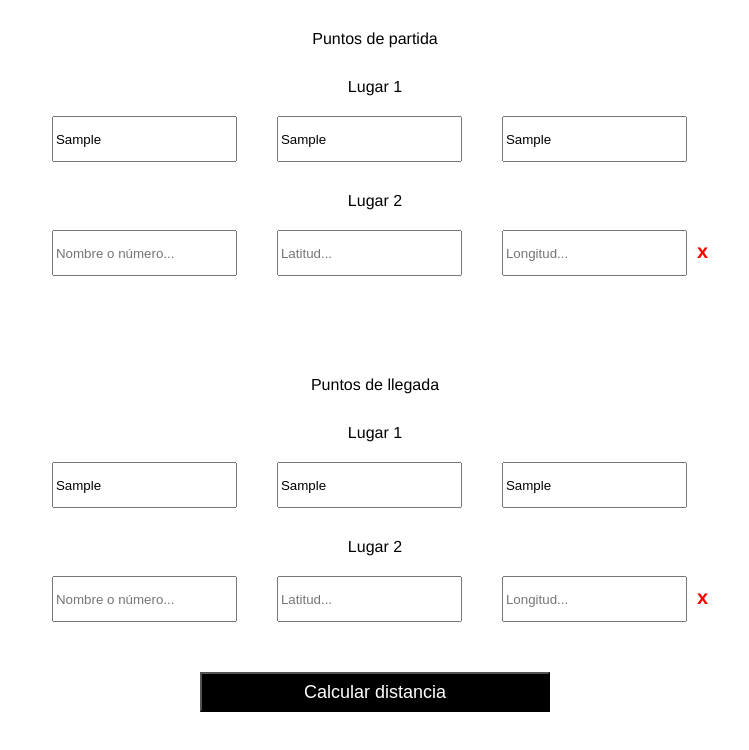
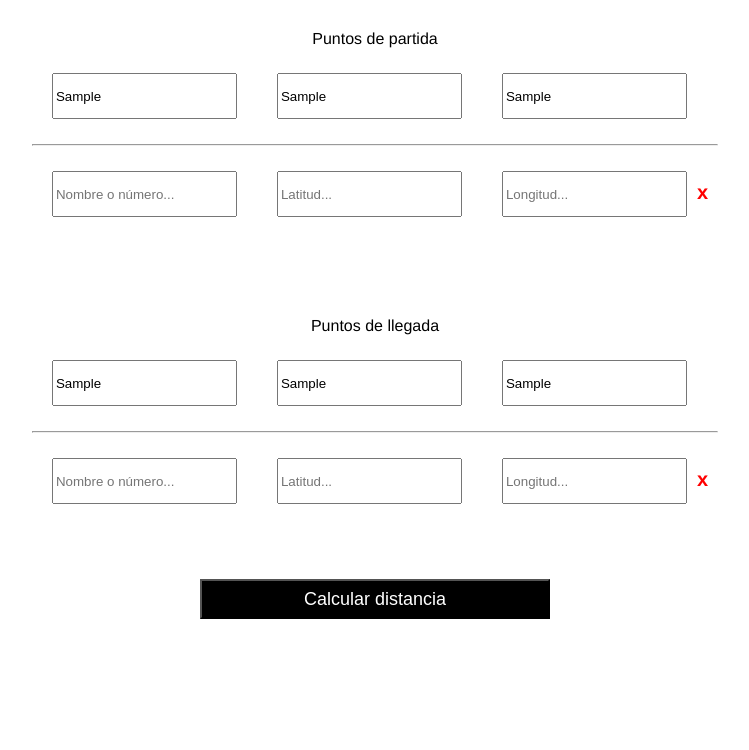
Before and after one commit to Granzo05/Calculador-de-rutas, an Electron app: page src/index.html in a window 1280 px wide. Both pictures are taken after typing "Sample", "Sample", "Sample", "Sample", "Sample", "Sample" into the empty fields and a click on the button "Calcular distancia". Shown: the whole page, without its empty margins (265-1014 px from the left). Drawn offline with Linux system fonts and the light colour scheme; no server answers.

Commit message:
correccion de vista

```diff
--- a/src/index.html
+++ b/src/index.html
@@ -12,7 +12,6 @@
     <div class="container">
         <p>Puntos de partida</p>
         <div id="inputs-container-partida">
-            <p>Lugar 1</p>
             <span class="inputs-container">
                 <input type="text" class="nombre" oninput="buscarDatos(this)" placeholder="Nombre o número..." />
                 <div class="results-container" id="results-container-partida-1"></div>
@@ -22,7 +21,6 @@
         </div>
         <p>Puntos de llegada</p>
         <div id="inputs-container-llegada">
-            <p>Lugar 1</p>
             <span class="inputs-container">
                 <input type="text" class="nombre" oninput="buscarDatos(this)" placeholder="Nombre o número..." />
                 <div class="results-container" id="results-container-llegada-1"></div>
@@ -30,7 +28,6 @@
                 <input type="text" class="longitud-input" placeholder="Longitud..." />
             </span>
         </div>
-
     </div>
     <button class="black-button" onclick="calcularDistancia()">Calcular distancia</button>
 
--- a/src/index.js
+++ b/src/index.js
@@ -38,7 +38,7 @@ const createWindow = () => {
 };
 
 app.on('ready', async () => {
-  await connectToDatabase();
+  //await connectToDatabase();
   createWindow();
 });
 
--- a/src/script.js
+++ b/src/script.js
@@ -29,7 +29,7 @@ async function calcularDistancia() {
             const c = 2 * Math.atan2(Math.sqrt(a), Math.sqrt(1 - a));
             const distancia = (R * c) * 1.25;
 
-            console.log(`Distancia de ${i + 1} a ${j + 1}: ${distancia.toFixed(2)} km`);
+            console.log(`Distancia de ${i + 1} a ${j + 1}: ${Math.ceil(distancia * 100) / 100} km`);
         }
     }
 
@@ -107,27 +107,22 @@ async function guardarNombres() {
 
 }
 
+document.addEventListener('DOMContentLoaded', () => {
+    const containerPartida = document.getElementById('inputs-container-partida');
+    const containerLlegada = document.getElementById('inputs-container-llegada');
 
-let indexPartida = 2;
-let indexLlegada = 2;
-
-document.addEventListener('DOMContentLoaded', () => {
-    const container = document.getElementById('inputs-container-partida');
-
-    function addNewInput() {
+    function addNewInput(container, prefix) {
         if (container) {
             // Obtener todos los campos en el contenedor
             const allInputs = Array.from(container.querySelectorAll('.longitud-input'));
             const lastInput = allInputs[allInputs.length - 1];
 
-            // Verificar si el último campo está vacío y no se ha creado un nuevo campo después de él
+            // Verificar si el último campo está vacío y no se ha creado un nuevo campo después
             if (lastInput && lastInput.value.trim() === '') {
                 return;
             }
 
-            // Crear nuevos campos de entrada
-            const p = document.createElement('p');
-            p.innerHTML = `Lugar ${indexPartida}`;
+            const hr = document.createElement('hr');
 
             const newNombre = document.createElement('input');
             newNombre.type = 'text';
@@ -137,7 +132,6 @@ document.addEventListener('DOMContentLoaded', () => {
 
             const divResultados = document.createElement('div');
             divResultados.className = 'results-container';
-            divResultados.id = `results-container-partida-${indexPartida}`;
 
             const newInputLatitud = document.createElement('input');
             newInputLatitud.type = 'text';
@@ -153,9 +147,8 @@ document.addEventListener('DOMContentLoaded', () => {
             borrar.innerHTML = `x`;
             borrar.className = 'borrar';
             borrar.onclick = () => {
-                container.removeChild(p);
+                container.removeChild(hr);
                 container.removeChild(span);
-                indexPartida--;
             };
 
             const span = document.createElement('span');
@@ -168,119 +161,40 @@ document.addEventListener('DOMContentLoaded', () => {
             span.appendChild(newInputLongitud);
             span.appendChild(borrar);
 
-            container.appendChild(p);
+            container.appendChild(hr);
             container.appendChild(span);
 
-            // Asignar eventos para los nuevos campos
             newInputLatitud.addEventListener('input', handleInput);
             newInputLongitud.addEventListener('input', handleInput);
-
-            indexPartida++;
         }
     }
 
     function handleInput(event) {
-        // Verifica si el valor del campo tiene al menos un carácter
         if (event.target.value.trim().length >= 1) {
-            addNewInput();
-        }
-    }
-    if (container) {
-        const longitud = container.querySelectorAll('.latitud-input');
-        longitud.forEach(input => input.addEventListener('input', handleInput));
-
-        const latitud = container.querySelectorAll('.longitud-input');
-        latitud.forEach(input => input.addEventListener('input', handleInput));
-    }
-});
-
-document.addEventListener('DOMContentLoaded', () => {
-    const container = document.getElementById('inputs-container-llegada');
-
-    function addNewInput() {
-        if (container) {
-            // Obtener todos los campos en el contenedor
-            const allInputs = Array.from(container.querySelectorAll('.longitud-input'));
-            const lastInput = allInputs[allInputs.length - 1];
-
-            // Verificar si el último campo está vacío y no se ha creado un nuevo campo después de él
-            if (lastInput && lastInput.value.trim() === '') {
-                return;
+            const container = event.target.closest('.inputs-container');
+            if (container) {
+                const prefix = container.closest('#inputs-container-partida') ? 'partida' : 'llegada';
+                addNewInput(
+                    prefix === 'partida' ? containerPartida : containerLlegada,
+                    prefix
+                );
             }
-
-            // Crear nuevos campos de entrada
-            const p = document.createElement('p');
-            p.innerHTML = `Lugar ${indexLlegada}`;
-
-            const newNombre = document.createElement('input');
-            newNombre.type = 'text';
-            newNombre.className = 'nombre';
-            newNombre.placeholder = 'Nombre o número...';
-            newNombre.oninput = function () { buscarDatos(this) };
-
-            const divResultados = document.createElement('div');
-            divResultados.className = 'results-container';
-            divResultados.id = `results-container-llegada-${indexLlegada}`;
-
-            const newInputLatitud = document.createElement('input');
-            newInputLatitud.type = 'text';
-            newInputLatitud.className = 'latitud-input';
-            newInputLatitud.placeholder = 'Latitud...';
-
-            const newInputLongitud = document.createElement('input');
-            newInputLongitud.type = 'text';
-            newInputLongitud.className = 'longitud-input';
-            newInputLongitud.placeholder = 'Longitud...';
-
-            const borrar = document.createElement('span');
-            borrar.innerHTML = `x`;
-            borrar.className = 'borrar';
-            borrar.onclick = () => {
-                container.removeChild(p);
-                container.removeChild(span);
-                indexLlegada--;
-            };
-
-            const span = document.createElement('span');
-            span.className = 'inputs-container';
-
-            // Añadir el nuevo campo de entrada al contenedor
-            span.appendChild(newNombre);
-            span.appendChild(divResultados);
-            span.appendChild(newInputLatitud);
-            span.appendChild(newInputLongitud);
-            span.appendChild(borrar);
-
-            container.appendChild(p);
-            container.appendChild(span);
-
-            // Asignar eventos para los nuevos campos
-            newInputLatitud.addEventListener('input', handleInput);
-            newInputLongitud.addEventListener('input', handleInput);
-
-            indexLlegada++;
         }
     }
 
-    function handleInput(event) {
-        // Verifica si el valor del campo tiene al menos un carácter
-        if (event.target.value.trim().length >= 1) {
-            addNewInput();
-        }
-    }
-    if (container) {
-        const longitud = container.querySelectorAll('.latitud-input');
-        longitud.forEach(input => input.addEventListener('input', handleInput));
+    // Añadir eventos a los inputs existentes en el contenedor de partida
+    const longitudPartida = containerPartida.querySelectorAll('.longitud-input');
+    longitudPartida.forEach(input => input.addEventListener('input', handleInput));
 
-        const latitud = container.querySelectorAll('.longitud-input');
-        latitud.forEach(input => input.addEventListener('input', handleInput));
-    }
+    // Añadir eventos a los inputs existentes en el contenedor de llegada
+    const longitudLlegada = containerLlegada.querySelectorAll('.longitud-input');
+    longitudLlegada.forEach(input => input.addEventListener('input', handleInput));
 });
 
 // Resultados
 
 async function buscarDatos(input) {
-    const query = `SELECT * FROM ubicaciones WHERE nombre LIKE '${input.value}%' AND ROWNUM <= 10`;
+    const query = `SELECT * FROM ubicaciones WHERE nombre LIKE '${input.value}%' AND ROWNUM <= 5`;
     try {
         ubicaciones = await window.electronAPI.selectDatabase(query);
 
--- a/src/style.css
+++ b/src/style.css
@@ -11,6 +11,8 @@ body {
 .inputs-container {
     display: flex;
     flex-direction: row;
+    margin-bottom: 25px;
+    margin-top: 25px;
 }
 
 input {
@@ -56,10 +58,17 @@ p {
     width: calc(18% - 2px);
     z-index: 1000;
 }
+
 .result-item {
     padding: 8px;
     cursor: pointer;
 }
+
 .result-item:hover {
     background-color: #f0f0f0;
 }
+
+hr {
+    color: #d1d1d1;
+    background-color: #d1d1d1;
+}
```
